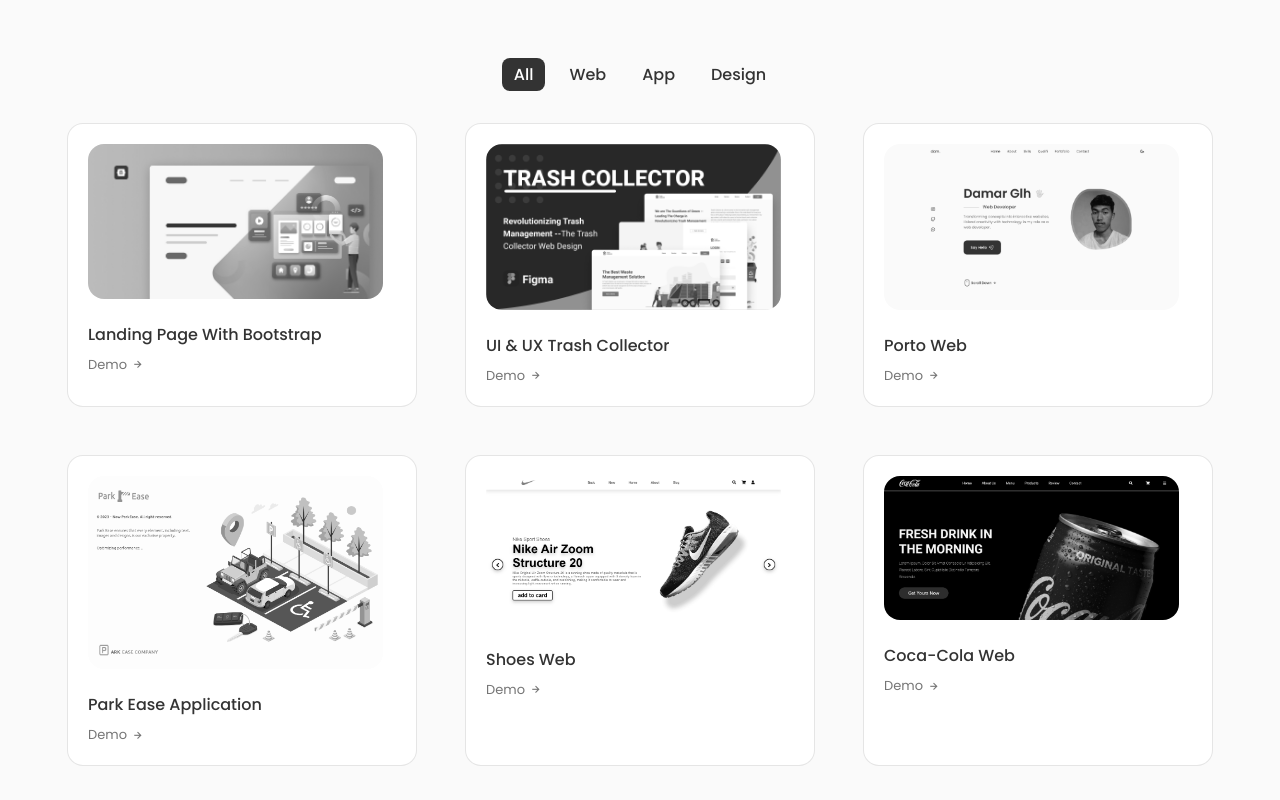
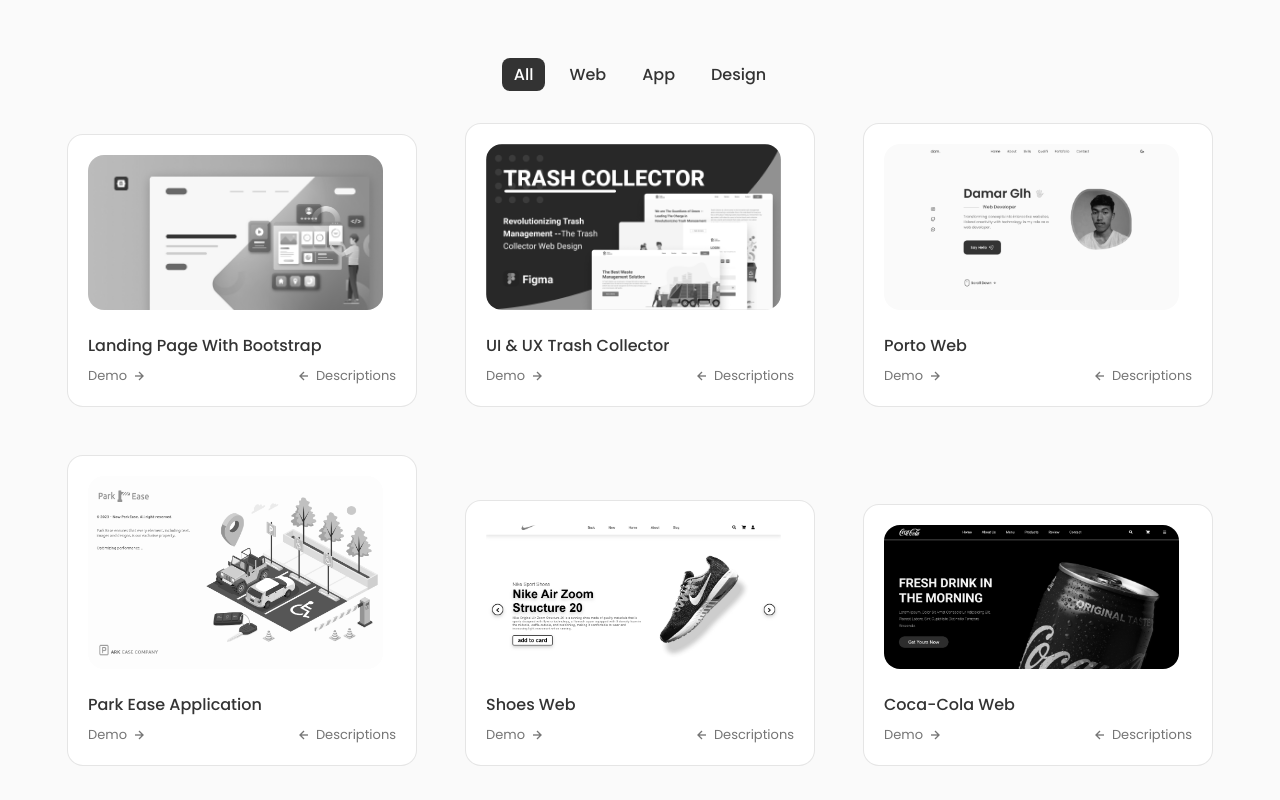
Before and after one commit to damar-glh/me, a React (Create React App) app: page / in a window 1280 px wide. Shown: the part 3380-4180 px from the top of the page. Built offline with nearby package versions, Linux system fonts and the light colour scheme.

Commit message:
feat: add descriptions in portofolio page

```diff
--- a/src/components/work/WorkItem.jsx
+++ b/src/components/work/WorkItem.jsx
@@ -5,9 +5,14 @@ const WorkItem = ({ item }) => {
     <div className="work__card" key={item.id}>
       <img src={item.image} alt="" className='work__img' />
       <h3 className="work__title">{item.title}</h3>
+      <div className="work__btn">
       <a href={item.link} className="work__button" target='_blank'>
-        Demo <i className="bx bx-right-arrow-alt work__button-icon"></i>
+        Demo <i className="bx bx-right-arrow-alt work__button-icon work__button-icon-right"></i>
       </a>
+      <a href={item.description} className="work__button" target='_blank'>
+      <i className="bx bx-left-arrow-alt work__button-icon work__button-icon-left"></i> Descriptions
+      </a>
+      </div>
     </div>
   );
 }
--- a/src/components/work/work.css
+++ b/src/components/work/work.css
@@ -24,6 +24,7 @@
     grid-template-columns: repeat(3, 350px);
     gap: 3rem;
     justify-content: center;
+    align-items: baseline;
 }
 
 .work__card {
@@ -51,6 +52,12 @@
     margin-bottom: var(--mb-0-5);
 }
 
+.work__btn {
+    display: flex;
+    justify-content: space-between;
+    cursor: pointer;
+}
+
 .work__button {
     color: var(--text-color);
     font-size: var(--smaller-font-size);
@@ -59,13 +66,17 @@
     column-gap: 0.25rem;
 }
 
-work__button-icon {
+.work__button-icon {
     font-size: 1rem;
     transition: 0.4s;
 }
 
-.work__button:hover .work__button-icon {
-    transform: translateX(0.25rem);
+.work__button:hover .work__button-icon-right {
+    transform: translateX(0.5rem);
+}
+
+.work__button:hover .work__button-icon-left {
+    transform: translateX(-0.5rem);
 }
 
 /* active work */
```
